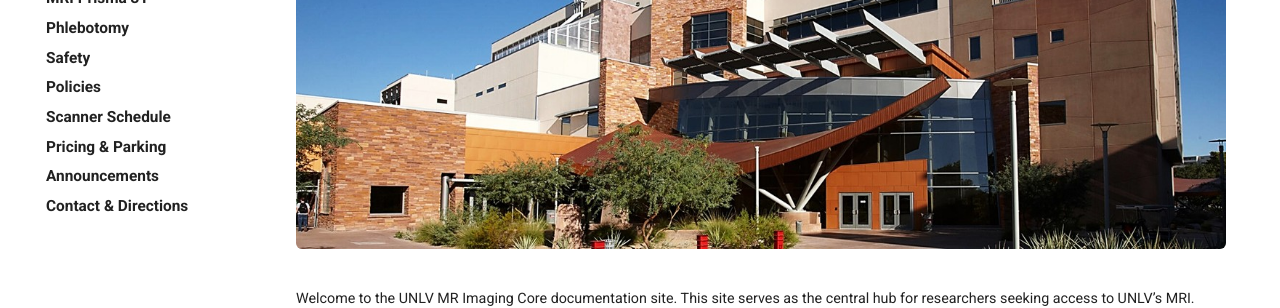
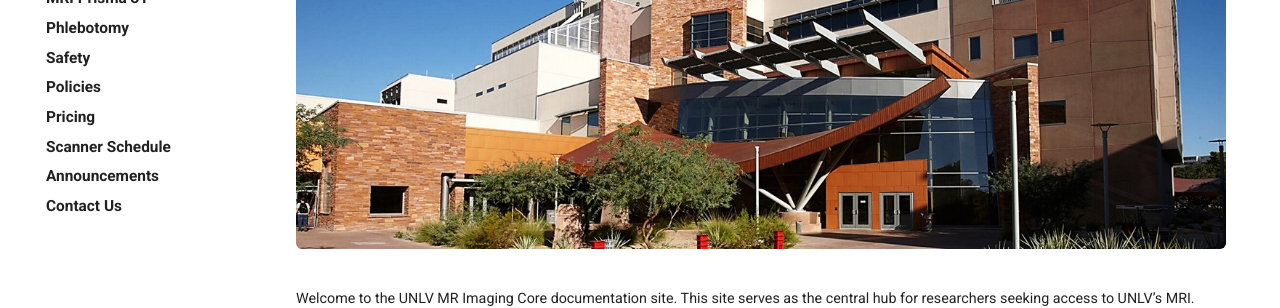
Before and after one commit to unlvfmri/umic, an MkDocs documentation site: the page built from docs/index.md, in a window 1280 px wide. Shown: the part 260-568 px from the top of the page. Built offline with MkDocs 1.6.1 and Material for MkDocs 9.7.7, drawn with Linux system fonts in a browser that asks for light colours.

Commit message:
Update mkdocs.yml to modify navigation items

```diff
--- a/mkdocs.yml
+++ b/mkdocs.yml
@@ -28,13 +28,14 @@ nav:
 
   - Policies: policies.md
 
+  - Pricing: pricing.md
+
   - Scanner Schedule: scheduling_calendar.md
-
-  - Pricing & Parking: pricing.md
 
   - Announcements: announcements.md
 
-  - Contact & Directions: contact.md
+  - Contact Us: contact.md
+
 
 markdown_extensions:
   - toc:
```
